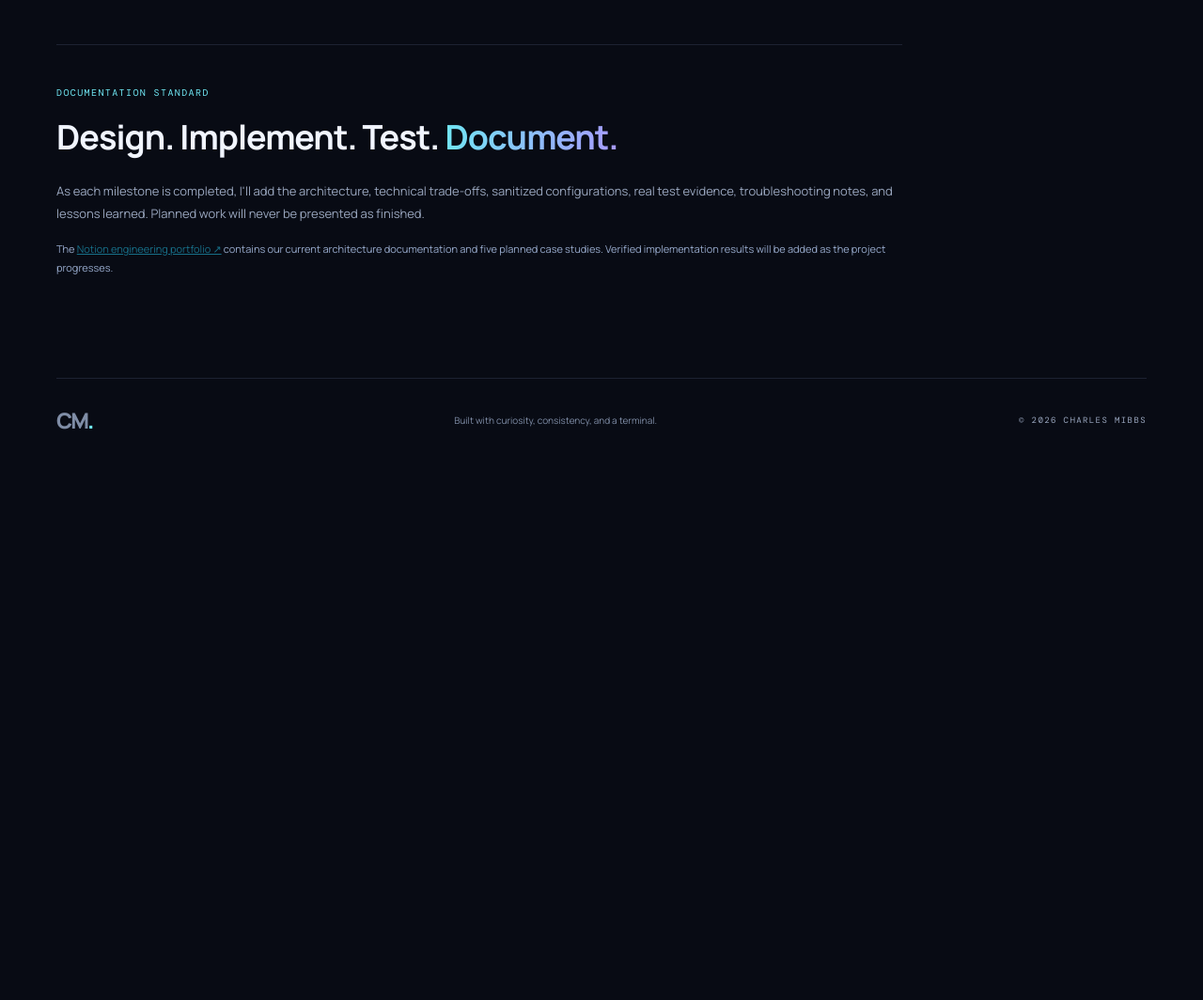
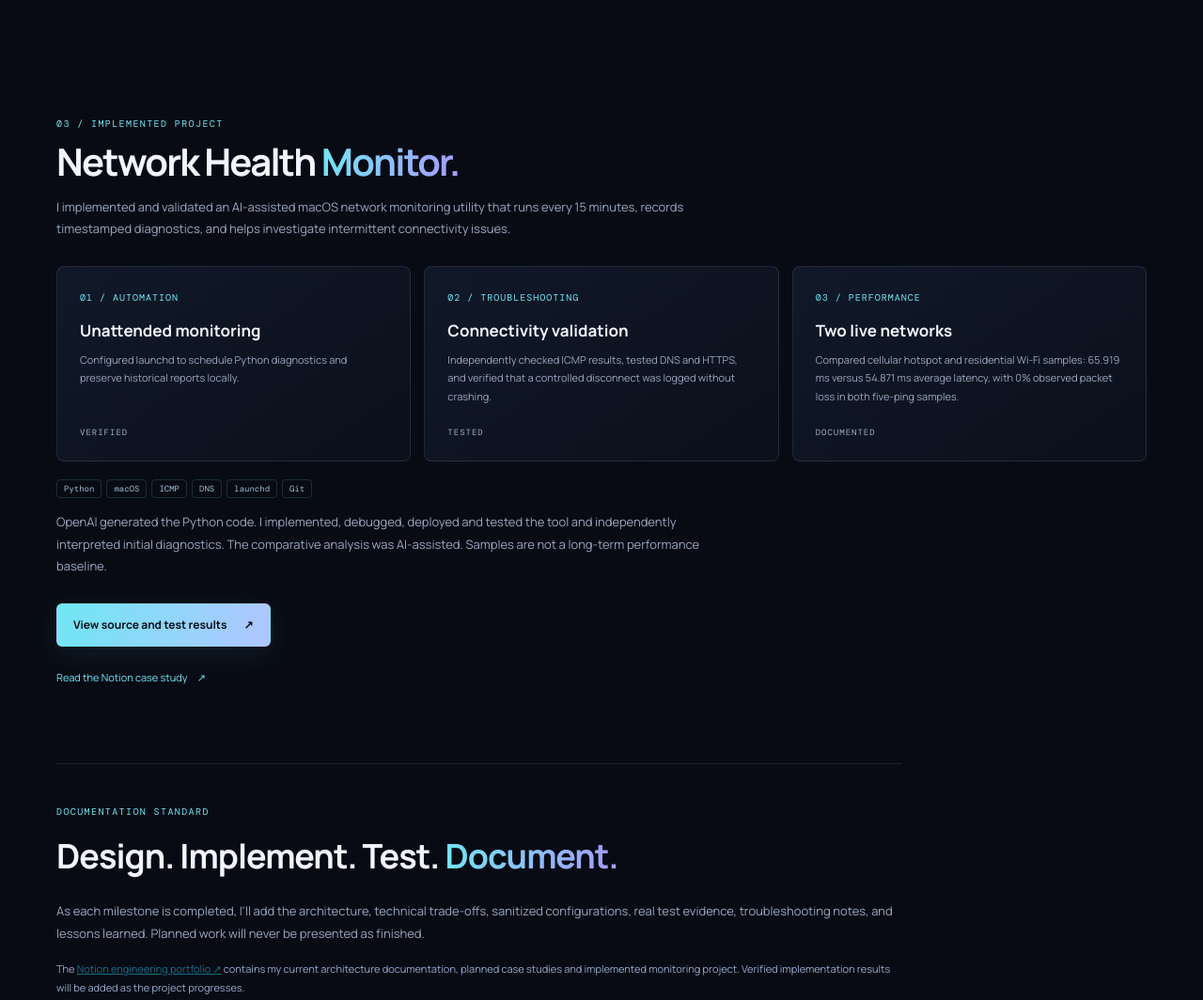
Before and after one commit to mibbsc/Charles-site, a plain HTML site: page portfolio.html in a window 1280 px wide. Shown: the part 1700-2764 px from the top of the page at 94% size. Before the commit the page ends 2192 px from the top, so only its background shows below. Drawn offline with nearby package versions, Linux system fonts and the light colour scheme.

Commit message:
Add validated Network Health Monitor project to portfolio

```diff
--- a/portfolio.html
+++ b/portfolio.html
@@ -2,7 +2,7 @@
 <html lang="en">
 <head>
   <meta charset="utf-8"><meta name="viewport" content="width=device-width, initial-scale=1">
-  <meta name="description" content="Hybrid AWS Home Network engineering project: physical LAN, Proxmox virtualization, AWS networking, recovery, and Terraform. Project currently in planning.">
+  <meta name="description" content="Cloud and network engineering portfolio: planned hybrid AWS infrastructure and a tested macOS Network Health Monitor.">
   <title>Projects | Charles Mibbs</title>
   <link rel="preconnect" href="https://fonts.googleapis.com"><link rel="preconnect" href="https://fonts.gstatic.com" crossorigin>
   <link href="https://fonts.googleapis.com/css2?family=DM+Mono:wght@400;500&family=Manrope:wght@400;500;600;700;800&display=swap" rel="stylesheet">
@@ -14,7 +14,7 @@
   <main class="page-wrap inner-page engineering-portfolio">
     <div class="eyebrow"><span class="status-dot"></span> ENGINEERING PORTFOLIO / PROJECT 01</div>
     <h1 class="page-title">Built with <span class="gradient-text">intention.</span></h1>
-    <p class="page-lede">An evidence-based record of my journey from network architecture to working hybrid cloud infrastructure. I'm starting with one substantial project and documenting each milestone as I reach it.</p>
+    <p class="page-lede">An evidence-based record of my journey from network architecture to working hybrid cloud infrastructure. I'm documenting both planned infrastructure and implemented projects, with evidence from real tests.</p>
     <div class="portfolio-toolbar"><span class="mono">FEATURED PROJECT / 001</span><span class="project-stage"><span aria-hidden="true">●</span> ARCHITECTURE &amp; PLANNING</span></div>
 
     <section class="hybrid-feature" id="project-overview" aria-labelledby="hybrid-title">
@@ -55,11 +55,25 @@
       </div>
     </section>
 
+    <section class="roadmap-section" id="network-health-monitor" aria-labelledby="monitor-title">
+      <div class="section-heading"><div><p class="mono section-label">03 / IMPLEMENTED PROJECT</p><h2 id="monitor-title">Network Health <span class="gradient-text">Monitor.</span></h2></div></div>
+      <p class="roadmap-lede">I implemented and validated an AI-assisted macOS network monitoring utility that runs every 15 minutes, records timestamped diagnostics, and helps investigate intermittent connectivity issues.</p>
+      <div class="phase-grid">
+        <article class="phase-card"><span class="mono phase-id">01 / AUTOMATION</span><h3>Unattended monitoring</h3><p>Configured launchd to schedule Python diagnostics and preserve historical reports locally.</p><span class="phase-state">VERIFIED</span></article>
+        <article class="phase-card"><span class="mono phase-id">02 / TROUBLESHOOTING</span><h3>Connectivity validation</h3><p>Independently checked ICMP results, tested DNS and HTTPS, and verified that a controlled disconnect was logged without crashing.</p><span class="phase-state">TESTED</span></article>
+        <article class="phase-card"><span class="mono phase-id">03 / PERFORMANCE</span><h3>Two live networks</h3><p>Compared cellular hotspot and residential Wi-Fi samples: 65.919 ms versus 54.871 ms average latency, with 0% observed packet loss in both five-ping samples.</p><span class="phase-state">DOCUMENTED</span></article>
+      </div>
+      <div class="tag-row"><span class="tag">Python</span><span class="tag">macOS</span><span class="tag">ICMP</span><span class="tag">DNS</span><span class="tag">launchd</span><span class="tag">Git</span></div>
+      <p class="roadmap-lede">OpenAI generated the Python code. I implemented, debugged, deployed and tested the tool and independently interpreted initial diagnostics. The comparative analysis was AI-assisted. Samples are not a long-term performance baseline.</p>
+      <p><a class="button button-primary" href="https://github.com/mibbsc/network-health-monitor" target="_blank" rel="noopener noreferrer">View source and test results <span>↗</span></a></p>
+      <p><a class="project-link" href="https://app.notion.com/p/424cf3881a8681c99c29c8340ca18c00?pvs=204" target="_blank" rel="noopener noreferrer">Read the Notion case study <span>↗</span></a></p>
+    </section>
+
     <section class="portfolio-outro" aria-label="Documentation standard">
       <p class="mono section-label">DOCUMENTATION STANDARD</p>
       <h2>Design. Implement. Test. <span class="gradient-text">Document.</span></h2>
       <p>As each milestone is completed, I'll add the architecture, technical trade-offs, sanitized configurations, real test evidence, troubleshooting notes, and lessons learned. Planned work will never be presented as finished.</p>
-      <p class="portfolio-outro-footnote">The <a class="inline-link" data-notion href="https://gabby-guppy-36a.notion.site/PORTFOLIO-Professional-Work-405cf3881a8681aab0b5eea245c49398" target="_blank" rel="noopener noreferrer">Notion engineering portfolio ↗</a> contains our current architecture documentation and five planned case studies. Verified implementation results will be added as the project progresses.</p>
+      <p class="portfolio-outro-footnote">The <a class="inline-link" data-notion href="https://gabby-guppy-36a.notion.site/PORTFOLIO-Professional-Work-405cf3881a8681aab0b5eea245c49398" target="_blank" rel="noopener noreferrer">Notion engineering portfolio ↗</a> contains my current architecture documentation, planned case studies and implemented monitoring project. Verified implementation results will be added as the project progresses.</p>
     </section>
   </main>
   <footer class="site-footer page-wrap"><a class="footer-brand" href="index.html">CM<span>.</span></a><span>Built with curiosity, consistency, and a terminal.</span><span class="mono">© <span data-year></span> CHARLES MIBBS</span></footer>
```
